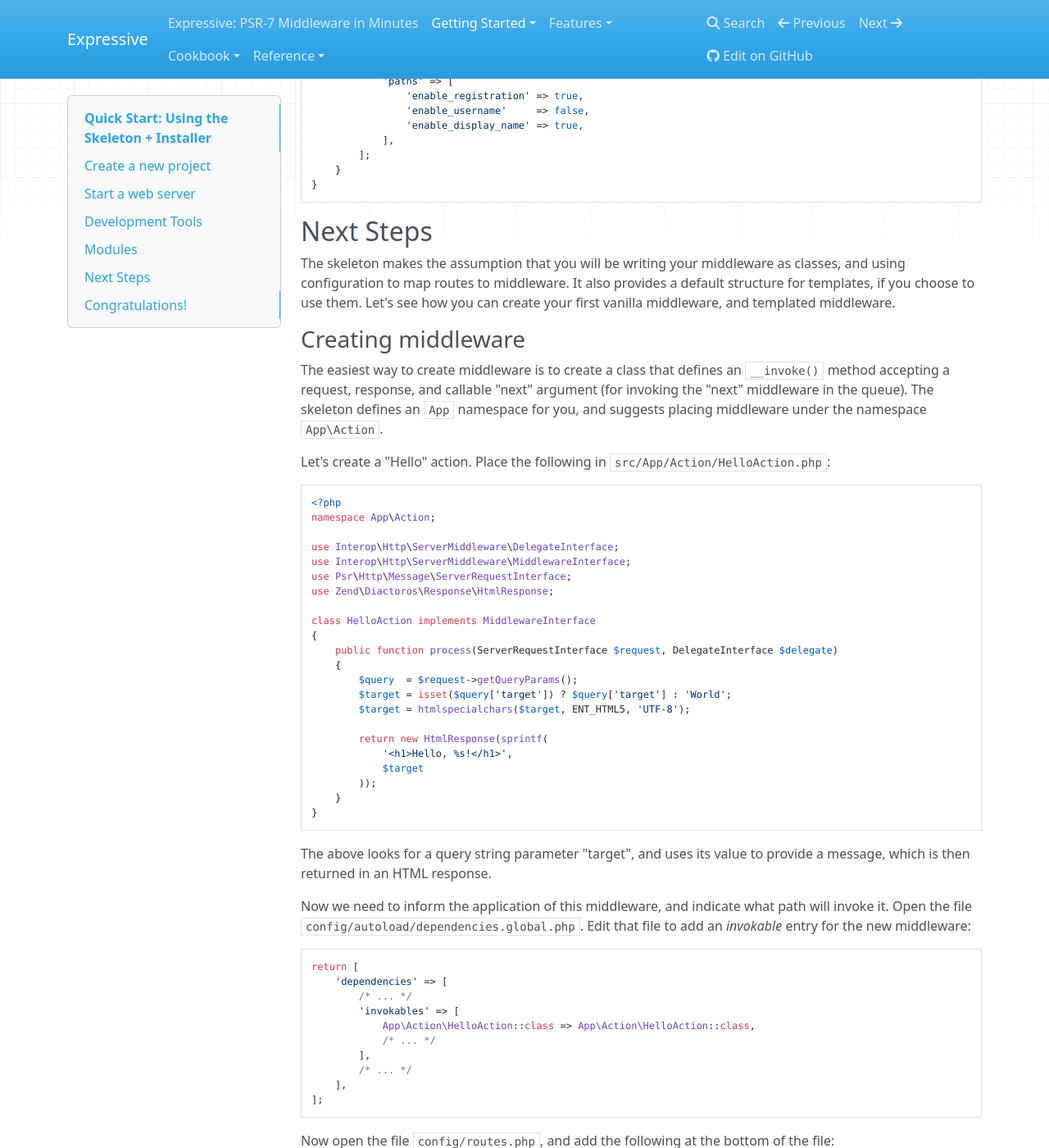
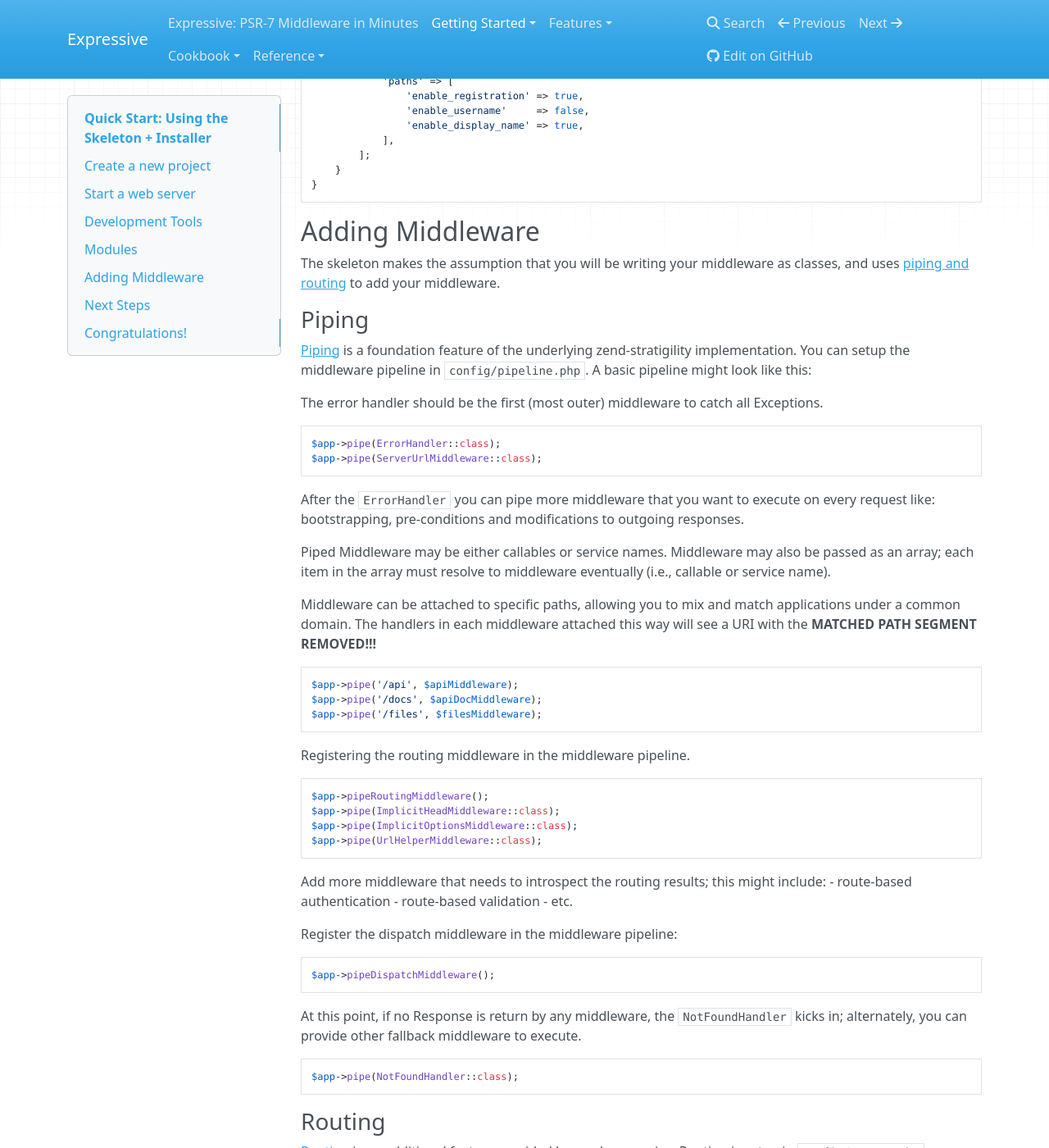
Before and after one commit to zendframework/zend-expressive, an MkDocs documentation site: the page built from doc/book/getting-started/skeleton.md, in a window 1280 px wide and 1400 px high, scrolled down 3788 px. Shown: the whole window at 82% size. Built offline with MkDocs 1.6.1, drawn with Linux system fonts in a browser that asks for light colours; nearby versions of some CDN libraries; old or Windows-style settings are respelled for this version of MkDocs; some of the changed text lies outside the part shown.

Commit message:
DOCS - Skeleton: explain piping and routing middleware

````diff
--- a/doc/book/getting-started/skeleton.md
+++ b/doc/book/getting-started/skeleton.md
@@ -217,12 +217,113 @@
 }
 ```
 
+## Adding Middleware
+
+The skeleton makes the assumption that you will be writing your middleware as
+classes, and uses [piping and routing](../features/router/piping.md) to add
+your middleware.
+
+### Piping
+
+[Piping](../features/router/piping.md#piping) is a foundation feature of the
+underlying zend-stratigility implementation. You can setup the middleware
+pipeline in `config/pipeline.php`. A basic pipeline might look like this:
+
+The error handler should be the first (most outer) middleware to catch all
+Exceptions.
+
+```php
+$app->pipe(ErrorHandler::class);
+$app->pipe(ServerUrlMiddleware::class);
+```
+
+After the `ErrorHandler` you can pipe more middleware that you want to execute
+on every request like: bootstrapping, pre-conditions and modifications to
+outgoing responses.
+
+Piped Middleware may be either callables or service names. Middleware may also
+be passed as an array; each item in the array must resolve to middleware
+eventually (i.e., callable or service name).
+
+Middleware can be attached to specific paths, allowing you to mix and match
+applications under a common domain. The handlers in each middleware attached
+this way will see a URI with the **MATCHED PATH SEGMENT REMOVED!!!**
+
+```php
+$app->pipe('/api', $apiMiddleware);
+$app->pipe('/docs', $apiDocMiddleware);
+$app->pipe('/files', $filesMiddleware);
+```
+
+Registering the routing middleware in the middleware pipeline.
+
+```php
+$app->pipeRoutingMiddleware();
+$app->pipe(ImplicitHeadMiddleware::class);
+$app->pipe(ImplicitOptionsMiddleware::class);
+$app->pipe(UrlHelperMiddleware::class);
+```
+
+Add more middleware that needs to introspect the routing results; this might
+include:
+- route-based authentication
+- route-based validation
+- etc.
+
+Register the dispatch middleware in the middleware pipeline:
+
+```php
+$app->pipeDispatchMiddleware();
+```
+
+At this point, if no Response is return by any middleware, the `NotFoundHandler`
+kicks in; alternately, you can provide other fallback middleware to execute.
+
+```php
+$app->pipe(NotFoundHandler::class);
+```
+
+### Routing
+
+[Routing](../features/router/piping.md#routing) is an additional feature
+provided by zend-expressive. Routing is setup in `config/routes.php`.
+
+Setup routes with a single request method:
+
+```php
+$app->get('/', App\Action\HomePageAction::class, 'home');
+$app->post('/album', App\Action\AlbumCreateAction::class, 'album.create');
+$app->put('/album/:id', App\Action\AlbumUpdateAction::class, 'album.put');
+$app->patch('/album/:id', App\Action\AlbumUpdateAction::class, 'album.patch');
+$app->delete('/album/:id', App\Action\AlbumDeleteAction::class, 'album.delete');
+```
+
+Or with multiple request methods:
+
+```php
+$app->route('/contact', App\Action\ContactAction::class, ['GET', 'POST', ...], 'contact');
+```
+
+Or handling all request methods:
+
+```php
+$app->route('/contact', App\Action\ContactAction::class)->setName('contact');
+```
+
+Or:
+```php
+$app->route(
+  '/contact',
+  App\Action\ContactAction::class,
+  Zend\Expressive\Router\Route::HTTP_METHOD_ANY,
+  'contact'
+);
+```
+
 ## Next Steps
 
-The skeleton makes the assumption that you will be writing your middleware as
-classes, and using configuration to map routes to middleware. It also provides a
-default structure for templates, if you choose to use them. Let's see how you
-can create your first vanilla middleware, and templated middleware.
+The skeleton provides a default structure for templates, if you choose to use them.
+Let's see how you can create your first vanilla middleware, and templated middleware.
 
 ### Creating middleware
 
````
